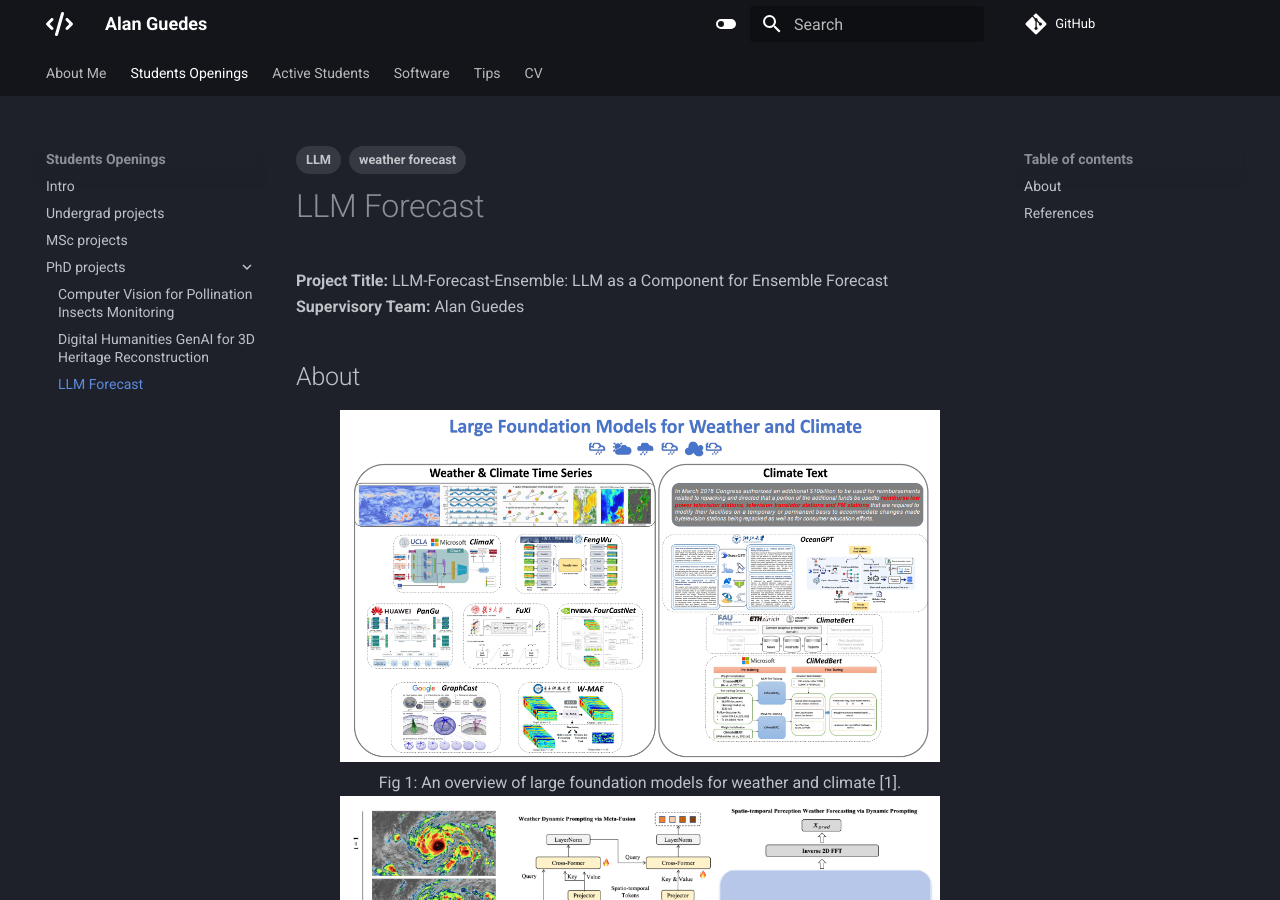
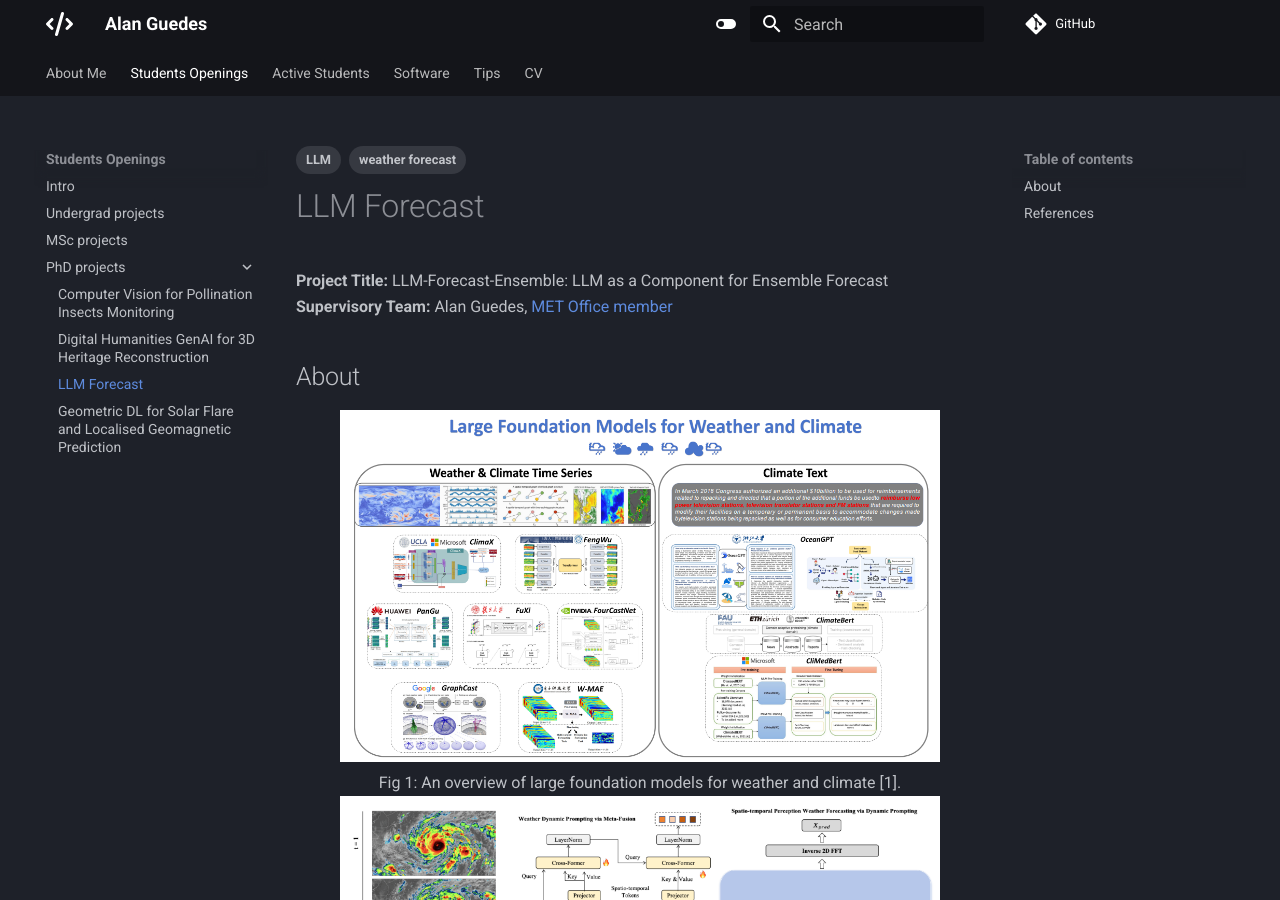
Before and after one commit to alanlivio/alanlivio.github.io, an MkDocs documentation site: the page built from mkdocs/projects/openings/llm-forecast/index.md, in a window 1280 px wide and 900 px high. Built offline with MkDocs 1.6.1 and Material for MkDocs 9.7.7, drawn with Linux system fonts in a browser that asks for light colours.

Commit message:
add cv-geflares

```diff
--- a/mkdocs.yml
+++ b/mkdocs.yml
@@ -36,6 +36,7 @@
           - projects/openings/cv-polinators/index.md
           - projects/openings/genai-heritage/index.md
           - projects/openings/llm-forecast/index.md
+          - projects/openings/cv-geoflares/index.md
   - "Active Students":
       - projects/active/index.md
       - PhD projects:
--- a/mkdocs/projects/openings/llm-forecast/index.md
+++ b/mkdocs/projects/openings/llm-forecast/index.md
@@ -6,7 +6,7 @@
 ---
 
 **Project Title:** LLM-Forecast-Ensemble: LLM as a Component for Ensemble Forecast
-**Supervisory Team:** Alan Guedes
+**Supervisory Team:** Alan Guedes, [MET Office member](https://www.metoffice.gov.uk/)
 
 ## About
 
```
Also changed, not shown: mkdocs/projects/openings/cv-geoflares/index.md (added, +25 -0 lines), mkdocs/projects/openings/cv-geoflares/assets/image.png (added).
